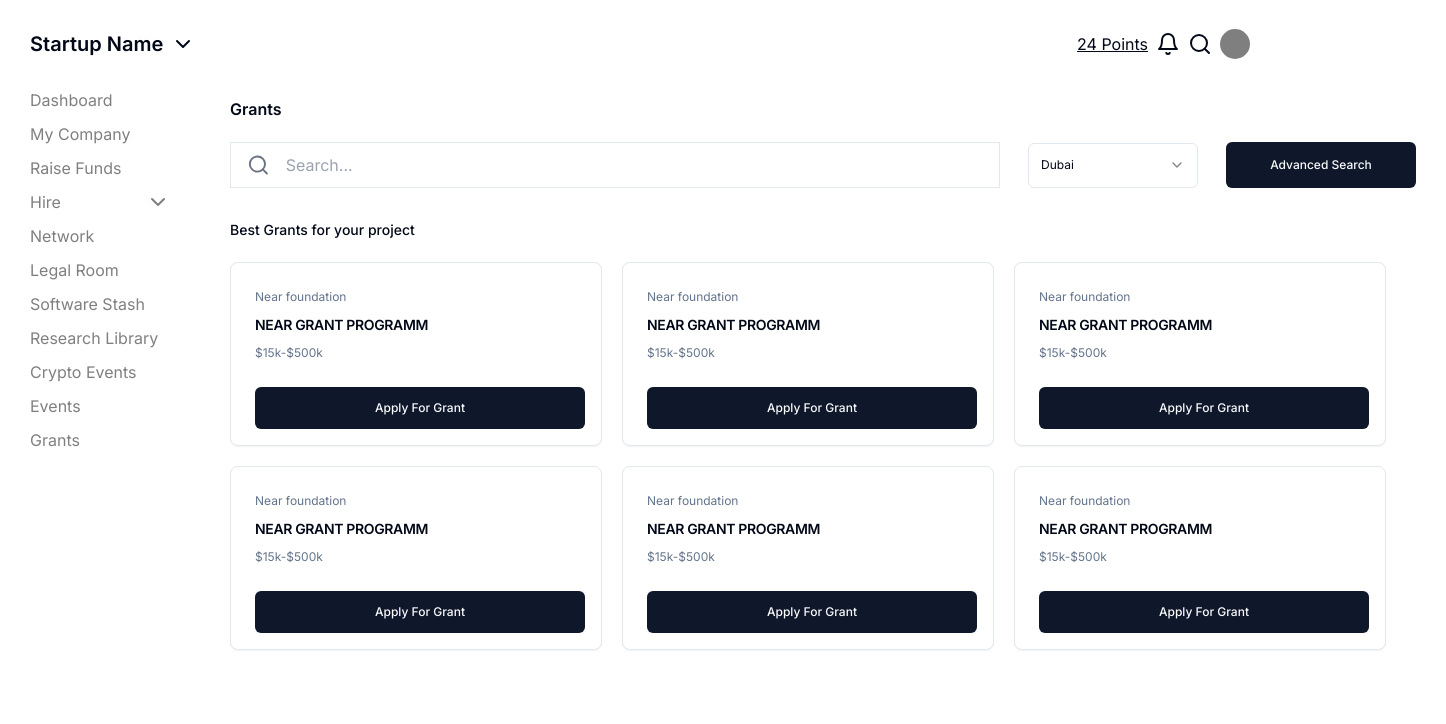
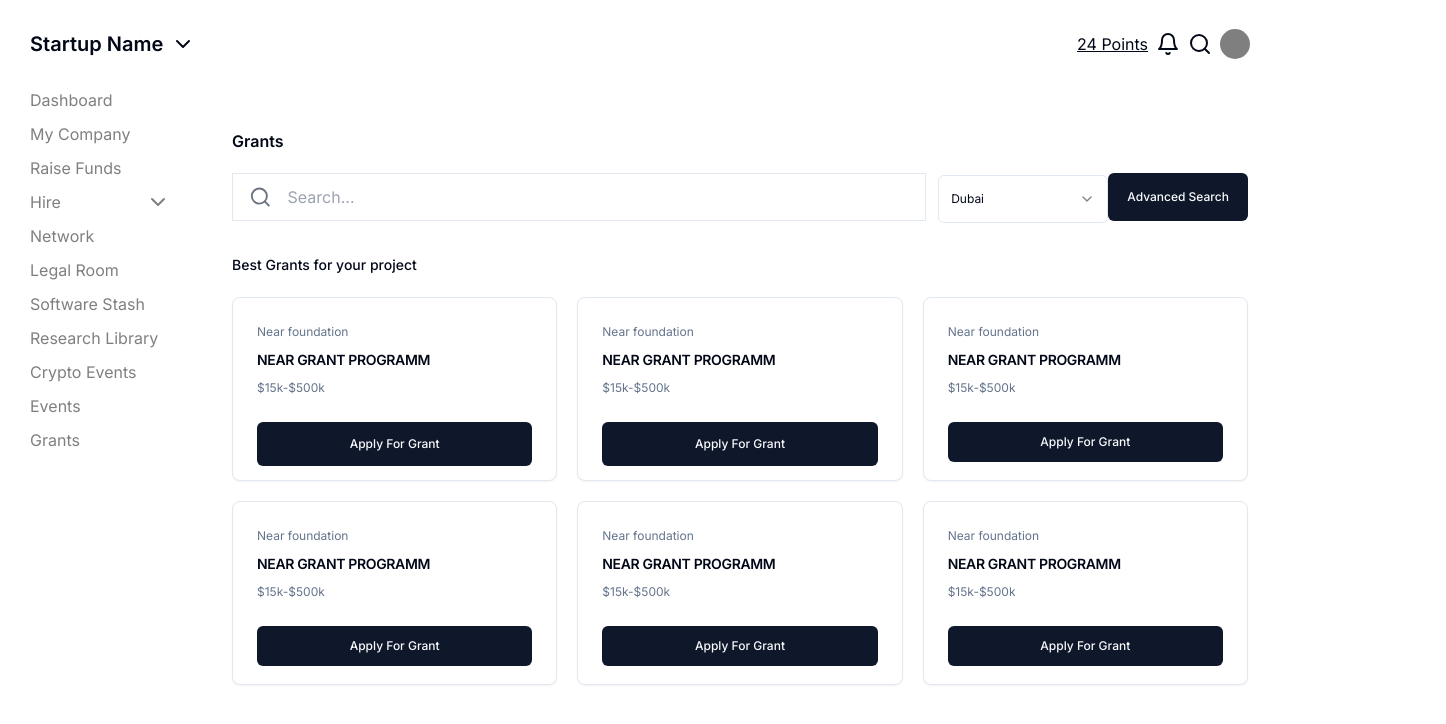
Before and after one commit to ShaikhNabeelShabbir/unbundl-web, a React (Vite) app: page /founder-dashboard in a window 1280 px wide. Both pictures are taken after a click on the button "Grants". Shown: the top 724 px of the page, 1446 px wide, since content can reach past the window. Built offline with nearby package versions, Linux system fonts and the light colour scheme.

Commit message:
changes updated

```diff
--- a/src/pages/startup/grants.tsx
+++ b/src/pages/startup/grants.tsx
@@ -26,13 +26,13 @@ import ApplyGrant from "./apply-grant";
 
 const Grants: React.FC = () => {
   return (
-    <div className="flex ml-[30px]">
+    <div className="flex flex-wrap m-8">
       <div className="flex-1 py-[97px]">
         <div className="flex items-center justify-between">
           <p className="font-semibold text-5">Grants</p>
         </div>
-        <div className="flex items-center justify-between mt-[21px]">
-          <div className="flex items-center w-[770px] h-[46px] border rounded-1">
+        <div className="flex items-center justify-between mt-5">
+          <div className="flex items-center w-full h-12 border rounded-1">
             <Search className="ml-4 text-gray-500" />
             <input
               type="text"
@@ -40,9 +40,9 @@ const Grants: React.FC = () => {
               placeholder="Search..."
             />
           </div>
-          <div className="w-[170px] h-[45px]">
+          <div className="w-[170px] h-11">
             <Select>
-              <SelectTrigger className="w-[170px] h-[45px]">
+              <SelectTrigger className="w-[170px] h-12 ml-3">
                 <SelectValue placeholder="Dubai" />
               </SelectTrigger>
               <SelectContent>
@@ -52,16 +52,14 @@ const Grants: React.FC = () => {
               </SelectContent>
             </Select>
           </div>
-          <Button className="w-[190px] h-[46px] mr-[30px]">
-            Advanced Search
-          </Button>
+          <Button className="w-[190px] h-12 ml-3">Advanced Search</Button>
         </div>
-        <div className="mt-[30px] mb-5 font-medium text-base mr-[30px]">
+        <div className="mt-8 mb-5 font-medium text-base mr-8">
           Best Grants for your project{" "}
         </div>
-        <div className="flex flex-col space-y-5 mr-[30px]">
-          <div className="flex flex-row space-x-5">
-            <Card className="w-[372px] h-[184px]">
+        <div className="flex flex-col space-y-5">
+          <div className="flex flex-row w-full space-x-5">
+            <Card className="w-full h-[184px]">
               <CardHeader>
                 <CardDescription>Near foundation</CardDescription>
                 <CardTitle className="font-semibold text-base">
@@ -72,10 +70,7 @@ const Grants: React.FC = () => {
               <CardContent>
                 <Dialog>
                   <DialogTrigger asChild>
-                    <Button
-                      type="button"
-                      className="h-[42px] w-[330px] text-sm px-[15px]"
-                    >
+                    <Button type="button" className="h-11 w-full text-sm px-4">
                       Apply For Grant{" "}
                     </Button>
                   </DialogTrigger>
@@ -90,7 +85,7 @@ const Grants: React.FC = () => {
                 </Dialog>{" "}
               </CardContent>
             </Card>
-            <Card className="w-[372px] h-[184px]">
+            <Card className="w-full h-[184px]">
               <CardHeader>
                 <CardDescription>Near foundation</CardDescription>
                 <CardTitle className="font-semibold text-base">
@@ -101,10 +96,7 @@ const Grants: React.FC = () => {
               <CardContent>
                 <Dialog>
                   <DialogTrigger asChild>
-                    <Button
-                      type="button"
-                      className="h-[42px] w-[330px] text-sm px-[15px]"
-                    >
+                    <Button type="button" className="h-11 w-full text-sm px-4">
                       Apply For Grant{" "}
                     </Button>
                   </DialogTrigger>
@@ -119,7 +111,7 @@ const Grants: React.FC = () => {
                 </Dialog>{" "}
               </CardContent>
             </Card>
-            <Card className="w-[372px] h-[184px]">
+            <Card className="w-full h-[184px]">
               <CardHeader>
                 <CardDescription>Near foundation</CardDescription>
                 <CardTitle className="font-semibold text-base">
@@ -130,10 +122,7 @@ const Grants: React.FC = () => {
               <CardContent>
                 <Dialog>
                   <DialogTrigger asChild>
-                    <Button
-                      type="button"
-                      className="h-[42px] w-[330px] text-sm px-[15px]"
-                    >
+                    <Button type="button" className="h-10 w-full text-sm px-4">
                       Apply For Grant{" "}
                     </Button>
                   </DialogTrigger>
@@ -149,8 +138,8 @@ const Grants: React.FC = () => {
               </CardContent>
             </Card>
           </div>
-          <div className="flex flex-row space-x-5 mr-[30px]">
-            <Card className="w-[372px] h-[184px]">
+          <div className="flex flex-row space-x-5 w-full mr-8">
+            <Card className="w-full h-[184px]">
               <CardHeader>
                 <CardDescription>Near foundation</CardDescription>
                 <CardTitle className="font-semibold text-base">
@@ -161,10 +150,7 @@ const Grants: React.FC = () => {
               <CardContent>
                 <Dialog>
                   <DialogTrigger asChild>
-                    <Button
-                      type="button"
-                      className="h-[42px] w-[330px] text-sm px-[15px]"
-                    >
+                    <Button type="button" className="h-10 w-full text-sm px-4">
                       Apply For Grant{" "}
                     </Button>
                   </DialogTrigger>
@@ -179,7 +165,7 @@ const Grants: React.FC = () => {
                 </Dialog>{" "}
               </CardContent>
             </Card>
-            <Card className="w-[372px] h-[184px]">
+            <Card className="w-full h-[184px]">
               <CardHeader>
                 <CardDescription>Near foundation</CardDescription>
                 <CardTitle className="font-semibold text-base">
@@ -190,10 +176,7 @@ const Grants: React.FC = () => {
               <CardContent>
                 <Dialog>
                   <DialogTrigger asChild>
-                    <Button
-                      type="button"
-                      className="h-[42px] w-[330px] text-sm px-[15px]"
-                    >
+                    <Button type="button" className="h-10 w-full text-sm px-4">
                       Apply For Grant{" "}
                     </Button>
                   </DialogTrigger>
@@ -208,7 +191,7 @@ const Grants: React.FC = () => {
                 </Dialog>{" "}
               </CardContent>
             </Card>
-            <Card className="w-[372px] h-[184px]">
+            <Card className="w-full h-[184px]">
               <CardHeader>
                 <CardDescription>Near foundation</CardDescription>
                 <CardTitle className="font-semibold text-base">
@@ -219,10 +202,7 @@ const Grants: React.FC = () => {
               <CardContent>
                 <Dialog>
                   <DialogTrigger asChild>
-                    <Button
-                      type="button"
-                      className="h-[42px] w-[330px] text-sm px-[15px]"
-                    >
+                    <Button type="button" className="h-10 w-full text-sm px-4">
                       Apply For Grant{" "}
                     </Button>
                   </DialogTrigger>
@@ -238,7 +218,7 @@ const Grants: React.FC = () => {
               </CardContent>
             </Card>
           </div>
-          <div className="flex flex-row mr-[30px]"> </div>
+          <div className="flex flex-row mr-8"> </div>
         </div>
       </div>
     </div>
```
